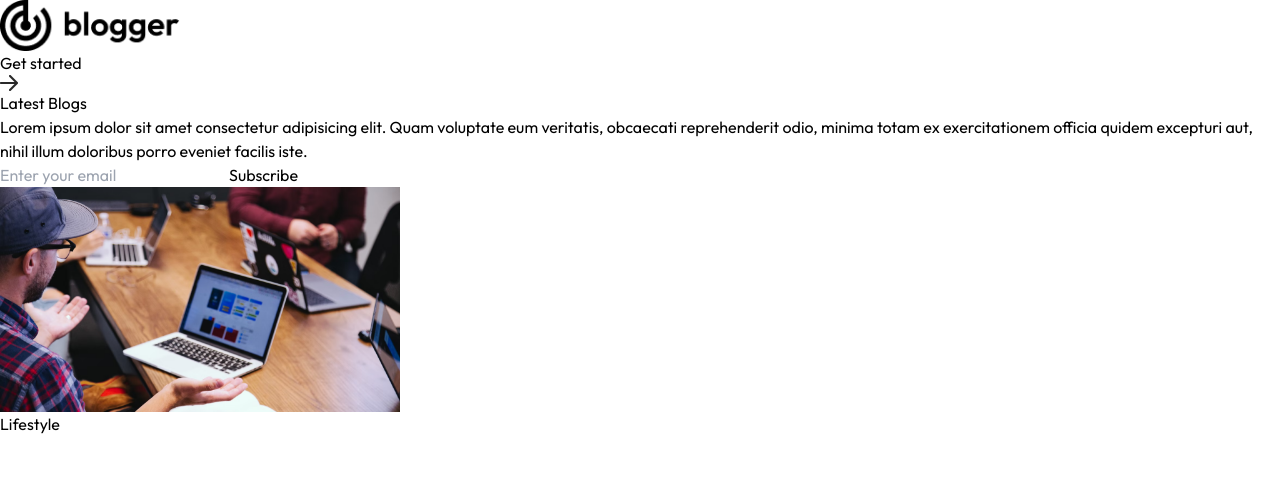
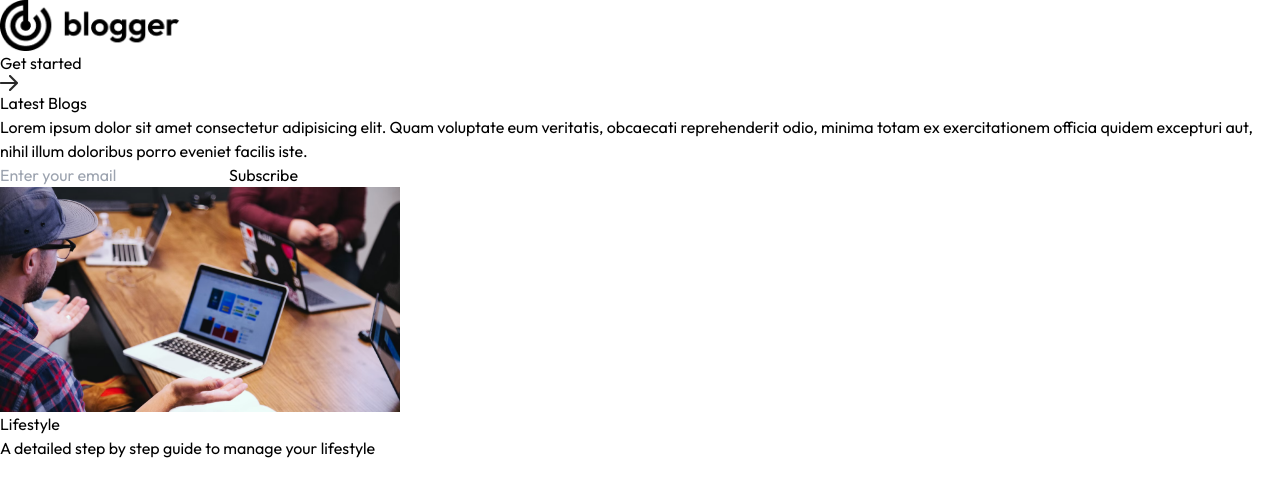
Before and after one commit to rodrigoJuani/proyecto1, a Next.js app: page / in a window 1280 px wide. Shown: the top 496 px of the page. Built offline with nearby package versions, Linux system fonts and the light colour scheme.

Commit message:
debajo de la imagen el texto

```diff
--- a/Components/BlogItem.jsx
+++ b/Components/BlogItem.jsx
@@ -6,6 +6,9 @@
         <div className="max-w-[330px] sm:max-w-[300px] bg-white border border-black hover:shadow-[-7px_7px_0px_#000000]">
           <Image src={blog_data[0].image} alt="" width={400} height={400} className="border-b border-black"/>
           <p className="ml-5 mt-5 px-1 inline-block bg-black text-white text-sm">{blog_data[0].category}</p>
+          <div className="p-5">
+            <h5 className="mb-2 text-lg font-medium  tracking-tight text-gray-9000">{blog_data[0].title}</h5>
+          </div>
         </div>
     )
 }
```
